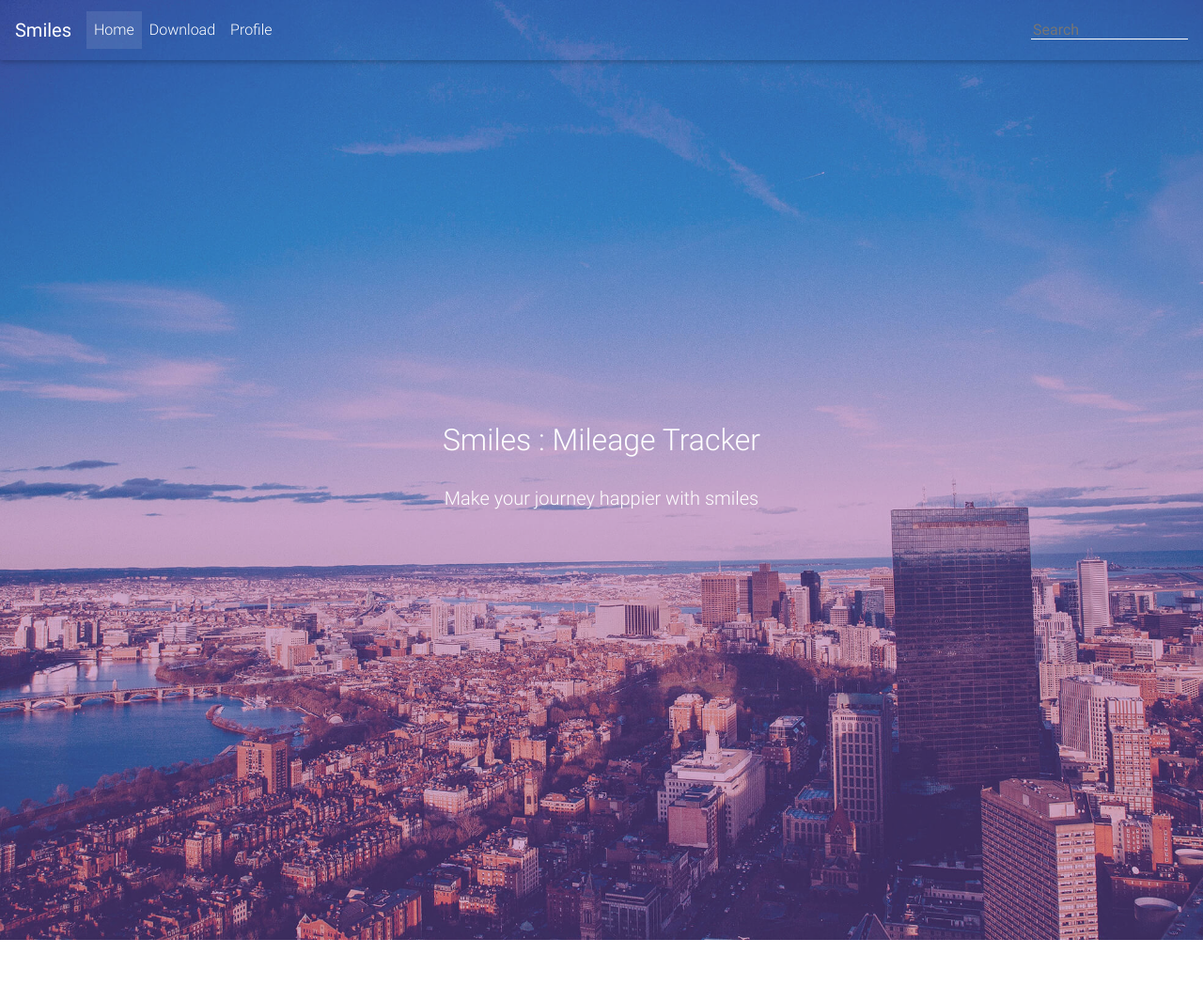
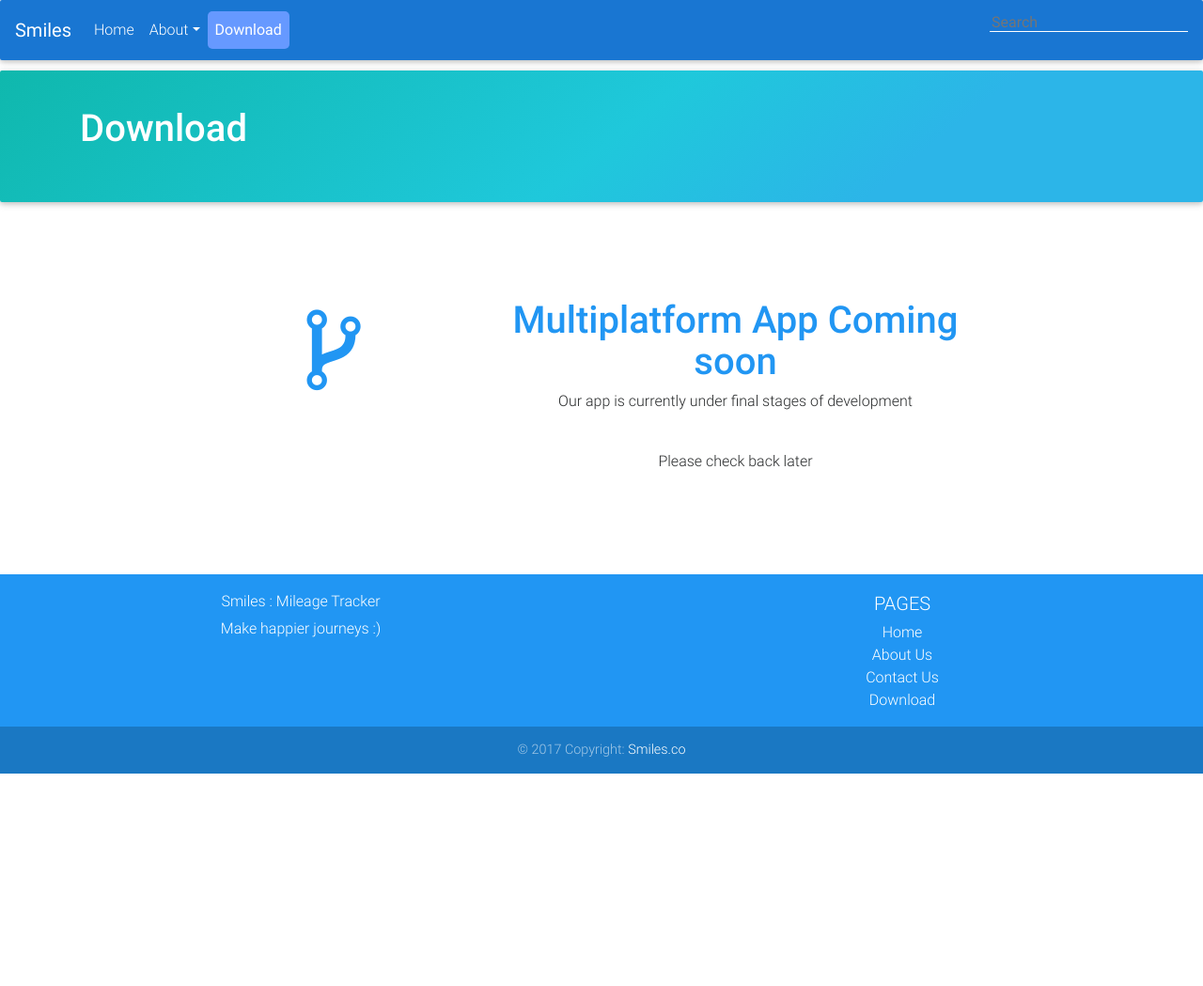
Before and after one commit to dragonraij/smiles-bootmd, a PHP site: page /download.html in a window 1280 px wide. Shown: the top 1049 px of the page at 94% size. After the commit the page ends 823 px from the top, so only its background shows below. Run offline with PHP 8.4, Linux system fonts and the light colour scheme; some libraries are stand-ins or nearby versions.

Commit message:
add content to all pages

```diff
--- a/contactus.html
+++ b/contactus.html
@@ -35,12 +35,12 @@
             <li class="nav-item dropdown">
                 <a class="nav-link dropdown-toggle" id="navbarDropdownMenuLink" data-toggle="dropdown" aria-haspopup="true" aria-expanded="false">About</a>
                 <div class="dropdown-menu dropdown-dark" aria-labelledby="navbarDropdownMenuLink">
-                    <a class="dropdown-item" href="aboutus.html">About Us</a>
+                    <a class="dropdown-item" href="aboutus.html">Learn More</a>
                     <a class="dropdown-item  active" href="contactus.html">Contact Us</a>
                 </div>
             </li>
                 <li class="nav-item">
-                    <a class="nav-link" href="#" style="background-color:#6699ff; border-radius: 5px;"><b>Download</b></a>
+                    <a class="nav-link" href="download.html" style="background-color:#6699ff; border-radius: 5px;"><b>Download</b></a>
                 </li>
 
             </ul>
--- a/css/style.css
+++ b/css/style.css
@@ -22,3 +22,7 @@
     margin-top: 75px;
     background: linear-gradient(141deg, #0fb8ad 0%, #1fc8db 51%, #2cb5e8 75%);
 }
+
+.comingsoon{
+    font-size: 100px;
+}
--- a/download.html
+++ b/download.html
@@ -5,7 +5,7 @@
     <meta charset="utf-8">
     <meta name="viewport" content="width=device-width, initial-scale=1, shrink-to-fit=no">
     <meta http-equiv="x-ua-compatible" content="ie=edge">
-    <title>Material Design Bootstrap</title>
+    <title>Smiles : Mileage Tracker</title>
     <!-- Font Awesome -->
     <link rel="stylesheet" href="https://maxcdn.bootstrapcdn.com/font-awesome/4.6.0/css/font-awesome.min.css">
     <!-- Bootstrap core CSS -->
@@ -21,104 +21,72 @@
 <!--Main Navigation-->
 <header>
 
-    <nav class="navbar fixed-top navbar-expand-lg navbar-dark scrolling-navbar">
-        <a class="navbar-brand" href="index.html"><strong>Smiles</strong></a>
+    <nav class="navbar fixed-top navbar-expand-lg navbar-dark bg-blue  scrolling-navbar">
+       <a class="navbar-brand" href="index.html"><strong>Smiles</strong></a>
         <button class="navbar-toggler" type="button" data-toggle="collapse" data-target="#navbarSupportedContent" aria-controls="navbarSupportedContent" aria-expanded="false" aria-label="Toggle navigation">
             <span class="navbar-toggler-icon"></span>
         </button>
         <div class="collapse navbar-collapse" id="navbarSupportedContent">
             <ul class="navbar-nav mr-auto">
-                <li class="nav-item active">
+                <li class="nav-item">
                     <a class="nav-link" href="index.html">Home <span class="sr-only">(current)</span></a>
                 </li>
+                <!-- Dropdown -->
+            <li class="nav-item dropdown">
+                <a class="nav-link dropdown-toggle" id="navbarDropdownMenuLink" data-toggle="dropdown" aria-haspopup="true" aria-expanded="false">About</a>
+                <div class="dropdown-menu dropdown-dark" aria-labelledby="navbarDropdownMenuLink">
+                    <a class="dropdown-item" href="aboutus.html">Learn More</a>
+                    <a class="dropdown-item " href="contactus.html">Contact Us</a>
+                </div>
+            </li>
                 <li class="nav-item">
-                    <a class="nav-link" href="download.html">Download</a>
+                    <a class="nav-link" href="#" style="background-color:#6699ff; border-radius: 5px;"><b>Download</b></a>
                 </li>
-                <li class="nav-item">
-                    <a class="nav-link" href="">Profile</a>
-                </li>
+
             </ul>
+            <form class="navbar-search pull-right">
+              <input type="text" class="search-query" placeholder="Search">
+            </form>
         </div>
-        <form class="navbar-search pull-right">
-          <input type="text" class="search-query" placeholder="Search">
-        </form>
     </nav>
 
-    <div class="view intro hm-purple-light" style="">
-        <div class="full-bg-img flex-center">
-            <div class="container text-center white-text wow fadeInUp">
-                <h2>Smiles : Mileage Tracker</h2>
-                <br>
-                <h5>Make your journey happier with smiles </h5>
 
-            </div>
-        </div>
-    </div>
 
 </header>
 <!--Main Navigation-->
+<!--Jumbotron-->
+<div class="jumbotron jumbotron-fluid  hoverable ">
 
+    <div class="container">
+        <h1 class="h1-reponsive mb-4 mt-2 white-text font-bold">Download</h1>
+    </div>
+
+</div>
+<!--Jumbotron-->
 <!--Main Layout-->
 <main class="text-center py-5">
 
-    <div class="container">
-        <div class="row">
-            <div class="col-md-6">
+    <!--Section: Contact v.1-->
+<section class="section pb-5">
 
-                <!--Card-->
-<div class="card m-5" style="width: 22rem;">
+    <!--Section heading-->
+<div class="container">
+    <div class="row justify-content-center">
+        <div class="col col-md-3">
+            <h2 class="section-heading h1 pt-4 blue-text comingsoon"><i class="fa fa-code-fork" aria-hidden="true"></i></h2>
 
-  <!--Card image-->
-  <div class="view overlay hm-white-slight">
-    <img src="https://mdbootstrap.com/img/Photos/Horizontal/Nature/4-col/img%20%287%29.jpg" class="img-fluid" alt="">
-    <a href="#">
-      <div class="mask"></div>
-    </a>
-  </div>
-
-  <!--Card content-->
-  <div class="card-body">
-    <!--Title-->
-    <h4 class="card-title">Expense Analysis</h4>
-    <!--Text-->
-    <p class="card-text">Store your vehicle expenses information and keep copies of reciepts. Use powerful graphing featues to see how your costs track up</p>
-
-  </div>
-
-</div>
-<!--/.Card-->
-
-            </div>
-            <div class="col-md-6">
-
-               <!--Card-->
-<div class="card m-5" style="width: 22rem;">
-
-  <!--Card image-->
-  <div class="view overlay hm-white-slight">
-    <img src="https://mdbootstrap.com/img/Photos/Horizontal/Nature/4-col/img%20%287%29.jpg" class="img-fluid" alt="">
-    <a href="#">
-      <div class="mask"></div>
-    </a>
-  </div>
-
-  <!--Card content-->
-  <div class="card-body">
-    <!--Title-->
-    <h4 class="card-title">Mileage Tracking</h4>
-    <!--Text-->
-    <p class="card-text">You can use Smiles to keep track of your trip information such time distance and purpose of your trips.</p>
-
-  </div>
-
-</div>
-<!--/.Card-->
-
-            </div>
+        </div>
+        <div class="col col-md-6">
+            <h2 class="section-heading h1 pt-4 blue-text">Multiplatform App Coming soon</h2>
+            <!--Section description-->
+            <p class="section-description pb-4">Our app is currently under final stages of development</p>
+            <p class="section-description pb-4">Please check back later</p>
         </div>
     </div>
+    </div>
 
-</main>
+</section>
+<!--Section: Contact v.1-->
 
 
 <!--Footer-->
@@ -162,6 +130,8 @@
 </footer>
 <!--/.Footer-->
 
+
+</main>
 <!--Main Layout-->
 
     <!-- SCRIPTS -->
--- a/index.html
+++ b/index.html
@@ -35,12 +35,12 @@
             <li class="nav-item dropdown">
                 <a class="nav-link dropdown-toggle" id="navbarDropdownMenuLink" data-toggle="dropdown" aria-haspopup="true" aria-expanded="false">About</a>
                 <div class="dropdown-menu dropdown-dark" aria-labelledby="navbarDropdownMenuLink">
-                    <a class="dropdown-item" href="aboutus.html">About Us</a>
+                    <a class="dropdown-item" href="aboutus.html">Learn More</a>
                     <a class="dropdown-item" href="contactus.html">Contact Us</a>
                 </div>
             </li>
                 <li class="nav-item">
-                    <a class="nav-link" href="#" style="background-color:#6699ff; border-radius: 5px;"><b>Download</b></a>
+                    <a class="nav-link" href="download.html" style="background-color:#6699ff; border-radius: 5px;"><b>Download</b></a>
                 </li>
 
             </ul>
```
Also changed, not shown: aboutus.html (+161 -19 lines), package.json (deleted, +0 -15 lines), img/proto.jpg (added).
